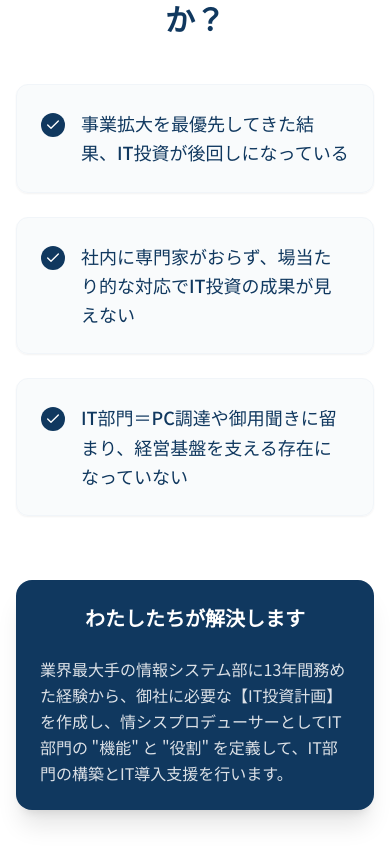
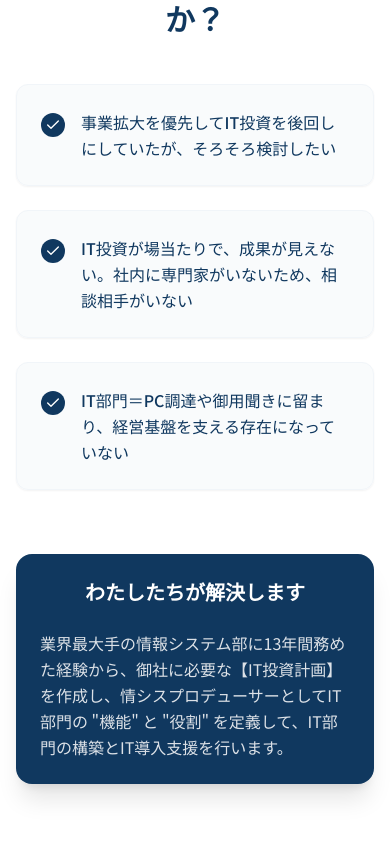
Before and after one commit to traveling-fumiakimizue/Traveling_site, a Next.js app: page / in a window 390 px wide. Shown: the part 976-1835 px from the top of the page. Built offline with nearby package versions, Linux system fonts and the light colour scheme.

Commit message:
Update Troubles section text and optimize mobile layout

```diff
--- a/src/app/page.tsx
+++ b/src/app/page.tsx
@@ -41,8 +41,8 @@ export default function Home() {
 
           <div className="space-y-6 mb-16">
             {[
-              "事業拡大を最優先してきた結果、IT投資が後回しになっている",
-              "社内に専門家がおらず、場当たり的な対応でIT投資の成果が見えない",
+              "事業拡大を優先してIT投資を後回しにしていたが、そろそろ検討したい",
+              "IT投資が場当たりで、成果が見えない。社内に専門家がいないため、相談相手がいない",
               "IT部門＝PC調達や御用聞きに留まり、経営基盤を支える存在になっていない"
             ].map((item, index) => (
               <ScrollFadeIn key={index} delay={index * 0.1}>
@@ -50,7 +50,7 @@ export default function Home() {
                   <div className="mt-1 bg-[#10385F] rounded-full p-1 shrink-0">
                     <Check className="h-4 w-4 text-white" />
                   </div>
-                  <p className="text-lg md:text-xl font-medium text-[#10385F] leading-relaxed">
+                  <p className="text-base md:text-xl font-medium text-[#10385F] leading-relaxed break-words">
                     {item}
                   </p>
                 </div>
```
